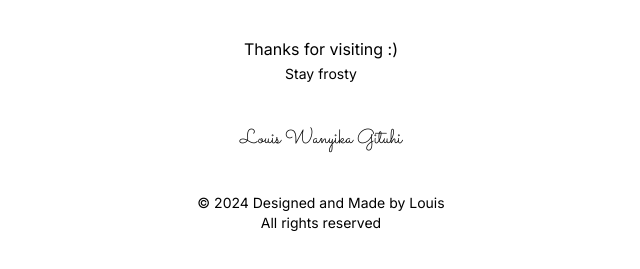
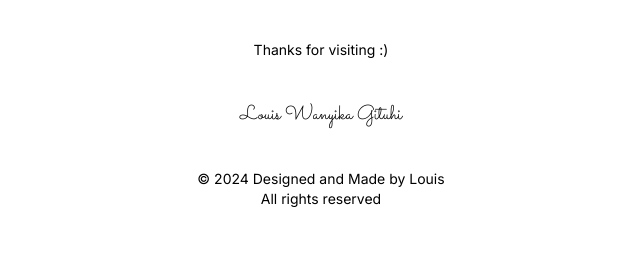
Before and after one commit to louisgituhi/molecular-meteorite, an Astro site: page / in a window 1280 px wide. Shown: the part 2322-2591 px from the top of the page, without its empty margins (319-959 px from the left). Built offline with nearby package versions, Linux system fonts and the light colour scheme; Astro itself is replaced by a stand-in of ours.

Commit message:
fixed footer text

```diff
--- a/src/components/footer.astro
+++ b/src/components/footer.astro
@@ -2,8 +2,7 @@
 const date = new Date().getFullYear();
 ---
 <section class=" text-center mt-10">
-    <h4>Thanks for visiting :)</h4>
-    <span class=" text-sm">Stay frosty</span>
+    <span class=" text-sm">Thanks for visiting :)</span>
 
     <div class=" mt-10">
         <p class=" font-sacramento text-xl">Louis Wanyika Gituhi</p>
```
